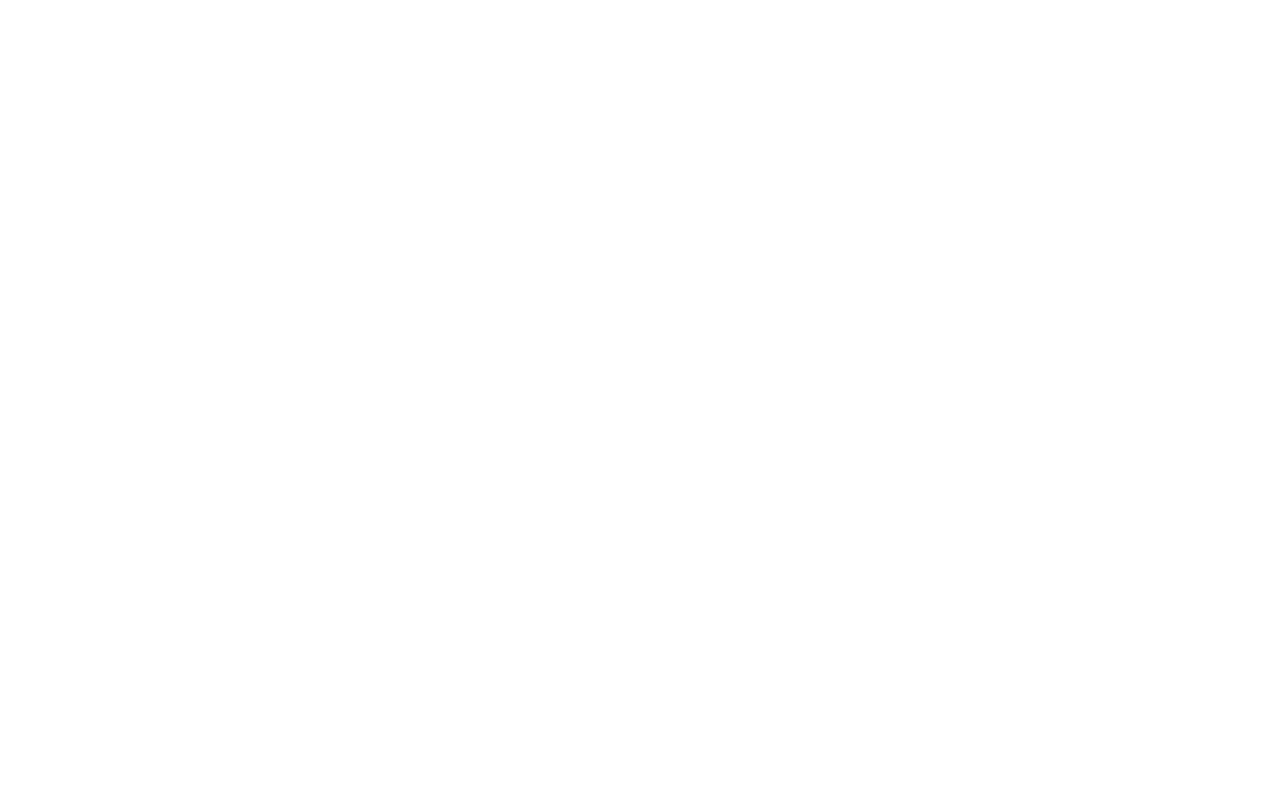
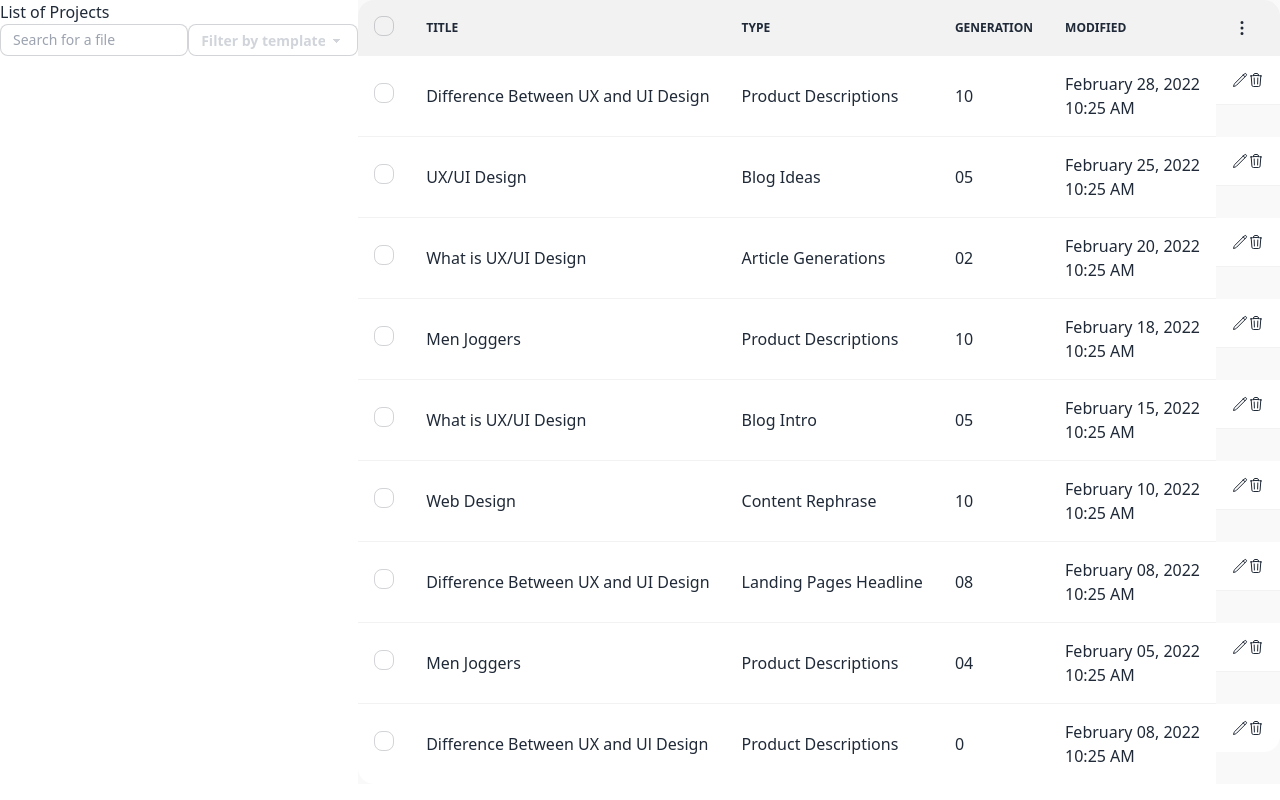
Before and after one commit to darkimpow/ai-writer-app-final, a React (Create React App) app: page /projects in a window 1280 px wide. Before the commit this address had no page. Built offline with nearby package versions, Linux system fonts and the light colour scheme.

Commit message:
moved from projects to main directory

```diff
--- a/src/App.js
+++ b/src/App.js
@@ -2,6 +2,7 @@
 import HomePage from "./pages/HomePage";
 import DashboardPage from "./pages/DashboardPage";
 import DashboardMainSection from "./pages/DashboardMainSection";
+import {AllProjects} from "./pages/projects/AllProjects";
 
 function App() {
     return (
@@ -12,6 +13,8 @@
             <Route path={'/dashboard'} element={<DashboardPage/>}>
                 <Route path={'/dashboard/home'} element={<DashboardMainSection/>}/>
             </Route>
+            <Route path={'/projects'} element={<AllProjects/>}/>
+
             {/* End: Dashboard Routes*/}
         </Routes>
     );
--- a/src/projects/AllProjects.js
+++ b/src/pages/projects/AllProjects.js
@@ -2,17 +2,17 @@
 import React from 'react';
 import TableBody from "./TableBody";
 import TableHeader from "./TableHeader";
-import Navbar from "../partials/Navbar";
-import Footer from "../partials/Footer";
+import Navbar from "../../partials/Navbar";
+import Footer from "../../partials/Footer";
 
 export const AllProjects = () => {
 
     return (
         <div className='flex'>
-            {<Navbar/>}
+            {/*{<Navbar/>}*/}
             {<TableHeader />}
             {<TableBody />}
-            {<Footer/>}
+            {/*{<Footer/>}*/}
         </div>
     );
 };
```
Also changed, not shown: src/pages/projects/ProjectMainSection.js (renamed from src/projects/ProjectMainSection.js), src/pages/projects/ProjectSideBar.js (renamed from src/projects/ProjectSideBar.js), src/pages/projects/README.md (renamed from src/projects/README.md), src/pages/projects/TableBody.js (renamed from src/projects/TableBody.js), src/pages/projects/TableHeader.js (renamed from src/projects/TableHeader.js).
